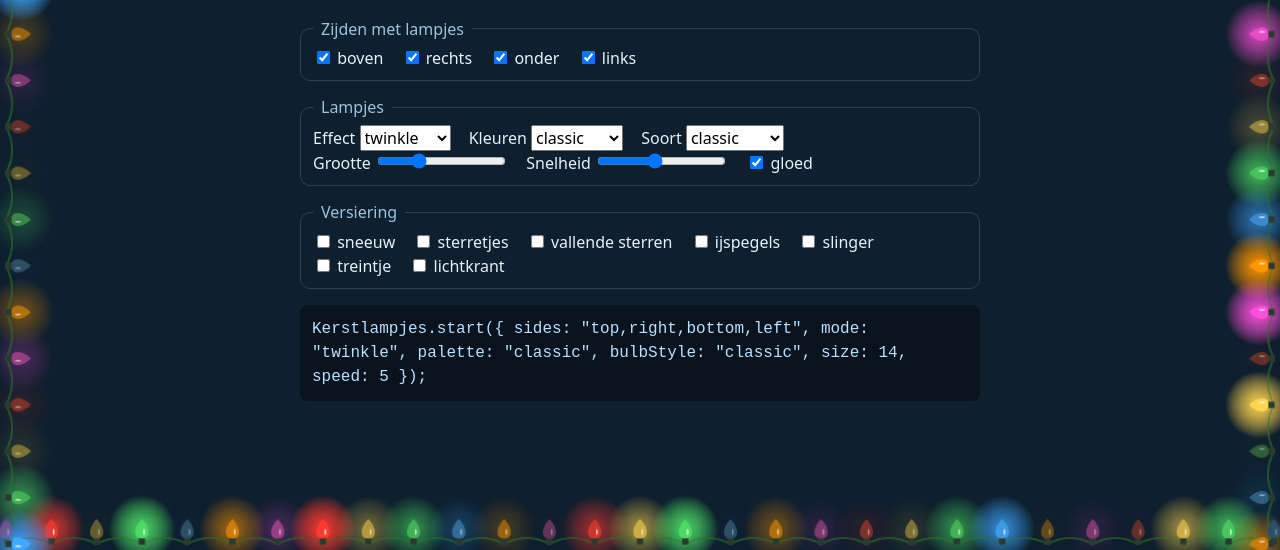
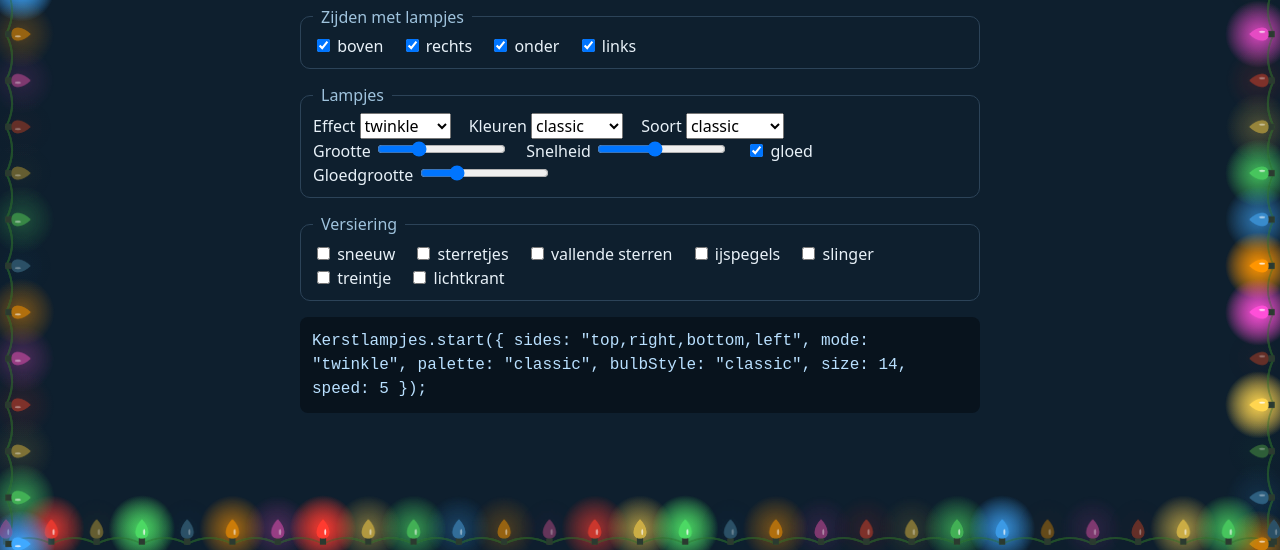
Before and after one commit to ericbruggema/kerstlampjes, a plain HTML site: page javascript/demo.html in a window 1280 px wide. Shown: the part 250-800 px from the top of the page. Drawn offline with Linux system fonts and the light colour scheme; animation ran at ten frames a second.

Commit message:
JavaScript-lampjes: optie glowSize (grootte van de gloed) in script, demo's en website
Co-Authored-By: Claude Sonnet 5.5 <noreply@anthropic.com>

```diff
--- a/javascript/demo.html
+++ b/javascript/demo.html
@@ -34,6 +34,7 @@
     <label>Grootte <input type="range" id="size" min="8" max="28" value="14"></label>
     <label>Snelheid <input type="range" id="speed" min="1" max="10" value="5"></label>
     <label><input type="checkbox" id="glow" checked> gloed</label>
+    <label>Gloedgrootte <input type="range" id="glowSize" min="0.3" max="3" step="0.1" value="1"></label>
   </fieldset>
   <fieldset><legend>Versiering</legend>
     <label><input type="checkbox" class="decor" value="snow"> sneeuw</label>
@@ -52,10 +53,10 @@
   var lights = Kerstlampjes.start({ respectReducedMotion: false });
   function checked(cls) { return [].slice.call(document.querySelectorAll("." + cls + ":checked")).map(function (c) { return c.value; }).join(","); }
   function apply() {
-    var o = { sides: checked("side") || "none", mode: mode.value, palette: palette.value, bulbStyle: bulbStyle.value, decor: checked("decor") || "none", size: +size.value, speed: +speed.value, glow: glow.checked };
+    var o = { sides: checked("side") || "none", mode: mode.value, palette: palette.value, bulbStyle: bulbStyle.value, decor: checked("decor") || "none", size: +size.value, speed: +speed.value, glow: glow.checked, glowSize: +glowSize.value };
     lights.update(o);
     var parts = [];
-    for (var k in o) if (!(k === "decor" && o[k] === "none") && !(k === "glow" && o[k])) parts.push(k + ": " + (typeof o[k] === "string" ? '"' + o[k] + '"' : o[k]));
+    for (var k in o) if (!(k === "decor" && o[k] === "none") && !(k === "glow" && o[k]) && !(k === "glowSize" && o[k] === 1)) parts.push(k + ": " + (typeof o[k] === "string" ? '"' + o[k] + '"' : o[k]));
     code.textContent = "Kerstlampjes.start({ " + parts.join(", ") + " });";
   }
   document.querySelectorAll("input,select").forEach(function (e) { e.addEventListener("input", apply); });
--- a/javascript/kerstlampjes.js
+++ b/javascript/kerstlampjes.js
@@ -35,6 +35,7 @@
     garlandBalls: true,    // ballen in de slinger
     trainWagons: 3,        // aantal wagons van het treintje
     glow: true,            // gloed rond de lampjes aan of uit
+    glowSize: 1,           // grootte van de gloed: 0.3 (klein) tot 3 (groot)
     respectReducedMotion: true, // false = altijd animeren, ook als het systeem "minder beweging" vraagt
     marquee: /^en/i.test(document.documentElement.lang || "") ? "Merry Christmas and a Happy New Year!" : "Vrolijk kerstfeest en een gelukkig nieuwjaar!", // text of the sign / tekst van de lichtkrant
     size: 14,              // grootte van een lampje in pixels
@@ -181,21 +182,25 @@
       }
     }
 
+    function gs() { var v = Number(o.glowSize); return v > 0 ? Math.max(0.3, Math.min(3, v)) : 1; }
+    // formaat van het plaatje van één lampje: groeit mee met de gloed
+    function spriteSize() { return Math.ceil(Math.max(5.2, 2 * (2.4 * gs() + 2.1)) * o.size); }
+
     // één lampje per kleur, helderheid en soort vooraf getekend; daarna alleen nog neerzetten
     function sprite(ci, level, style) {
       var key = style + ":" + ci + ":" + level;
       if (sprites[key]) return sprites[key];
-      var z = o.size, d = Math.ceil(z * 5.2), c = document.createElement("canvas");
+      var z = o.size, d = spriteSize(), c = document.createElement("canvas");
       c.width = c.height = Math.ceil(d * dpr);
       var g = c.getContext("2d");
       g.scale(dpr, dpr);
       g.translate(d / 2, d / 2 - z * 1.0);
       var k2 = level / 7, col = colors[ci % colors.length], cy = z * 1.1;
       if (o.glow) {
-        var gr = g.createRadialGradient(0, cy, 0, 0, cy, z * 2.4);
+        var gr = g.createRadialGradient(0, cy, 0, 0, cy, z * 2.4 * gs());
         gr.addColorStop(0, rgba(col, 0.75 * k2 * k2));
         gr.addColorStop(1, rgba(col, 0));
-        g.fillStyle = gr; g.beginPath(); g.arc(0, cy, z * 2.4, 0, 6.2832); g.fill();
+        g.fillStyle = gr; g.beginPath(); g.arc(0, cy, z * 2.4 * gs(), 0, 6.2832); g.fill();
       }
       drawBulb(g, style, mix("#222a25", col, 0.18 + 0.82 * k2), k2, z);
       sprites[key] = c;
@@ -405,7 +410,7 @@
       if (has("icicles")) drawIcicles(t);
       if (has("stars")) drawStars(t);
       wire();
-      var half = Math.ceil(o.size * 5.2) / 2, dy = o.size * 1.0;
+      var half = spriteSize() / 2, dy = o.size * 1.0;
       for (var n = 0; n < bulbs.length; n++) {
         var b = bulbs[n], lvl = Math.max(0, Math.min(7, Math.round(intensity(b, t) * 7)));
         ctx.save(); ctx.translate(b.x, b.y); ctx.rotate(b.rot);
```
Also changed, not shown: javascript/christmaslights.js (+9 -4 lines), javascript/demo.en.html (+3 -2 lines), website/christmas-lights.html (+3 -2 lines), website/christmaslights.js (+9 -4 lines), website/index.html (+3 -2 lines), website/kerstlampjes.js (+9 -4 lines), 1 other file.
